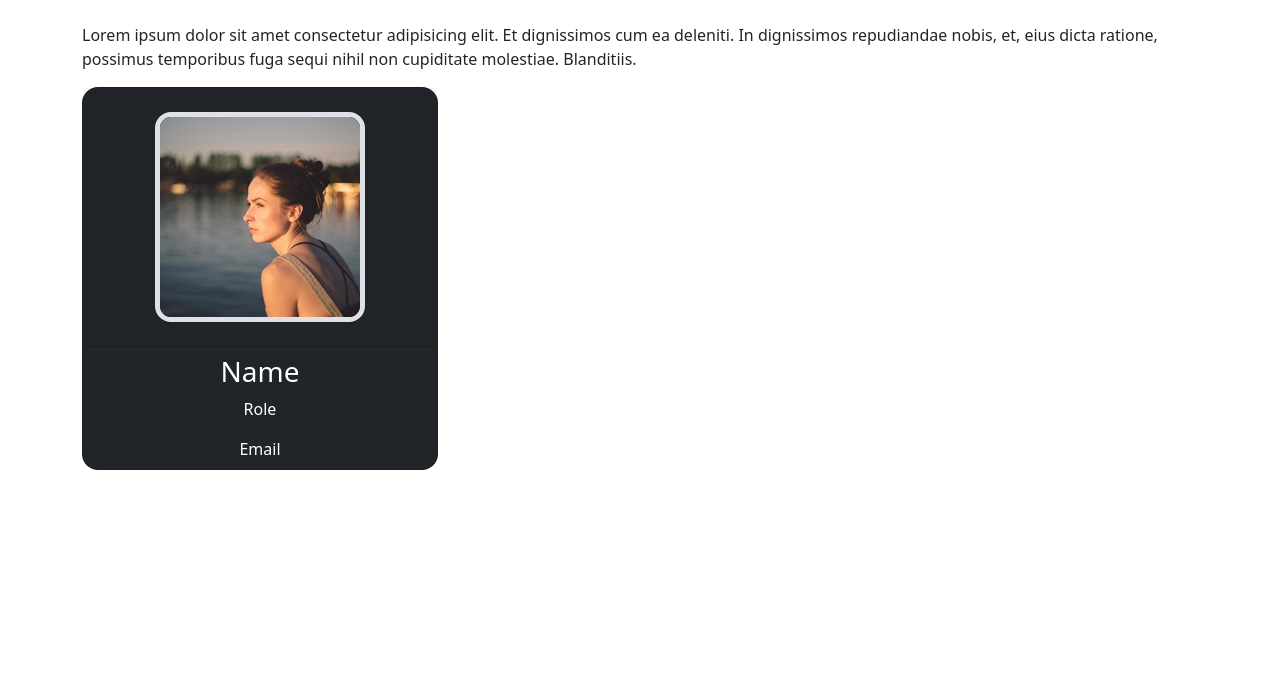
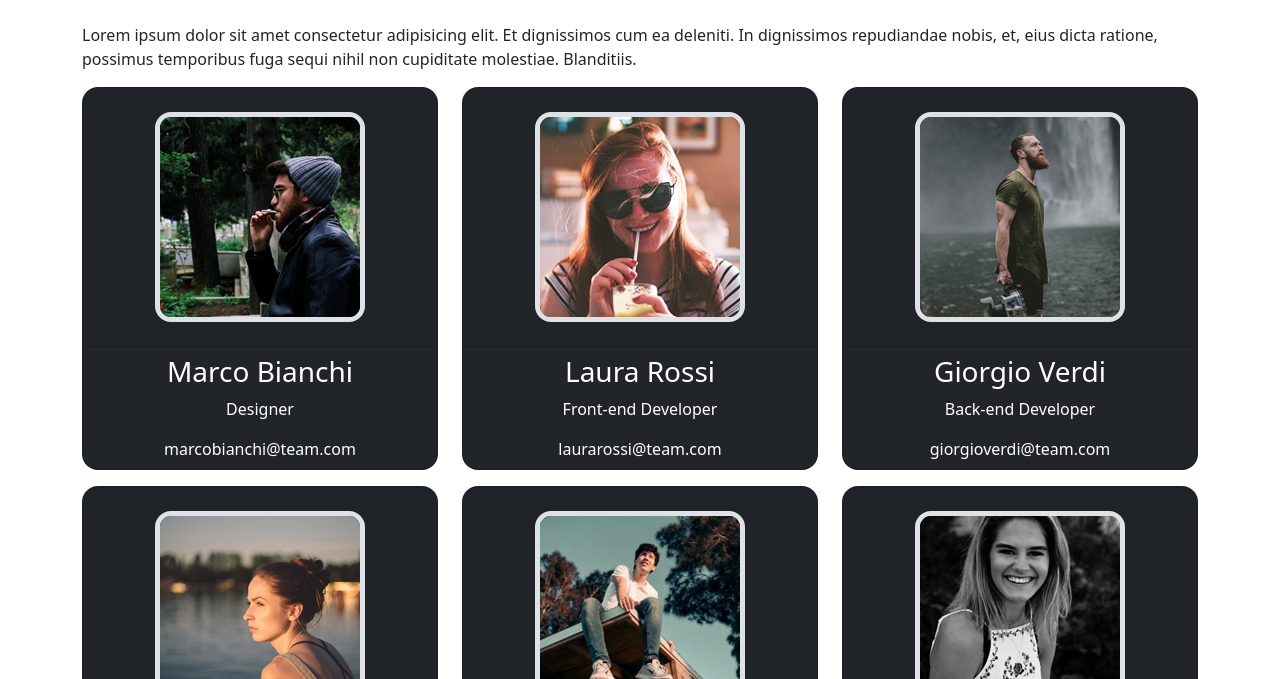
Before and after one commit to gabrieletodaroo9/js-our-team, a plain HTML site: page index.html in a window 1280 px wide. Shown: the part 121-800 px from the top of the page. Drawn offline with nearby package versions, Linux system fonts and the light colour scheme.

Commit message:
completed card creation

```diff
--- a/assets/js/script.js
+++ b/assets/js/script.js
@@ -12,42 +12,68 @@ const teamMembers = [
     name: "Marco Bianchi",
     role: "Designer",
     email: "marcobianchi@team.com",
-    img: "img/male1.png"
+    img: "assets/img/male1.png"
   },
   {
     name: "Laura Rossi",
     role: "Front-end Developer",
     email: "laurarossi@team.com",
-    img: "img/female1.png"
+    img: "assets/img/female1.png"
   },
   {
     name: "Giorgio Verdi",
     role: "Back-end Developer",
     email: "giorgioverdi@team.com",
-    img: "img/male2.png"
+    img: "assets/img/male2.png"
   },
   {
     name: "Marta Ipsum",
     role: "SEO Specialist",
     email: "martarossi@team.com",
-    img: "img/female2.png"
+    img: "assets/img/female2.png"
   },
   {
     name: "Roberto Lorem",
     role: "SEO Specialist",
     email: "robertolorem@team.com",
-    img: "img/male3.png"
+    img: "assets/img/male3.png"
   },
   {
     name: "Daniela Amet",
     role: "Analyst",
     email: "danielaamet@team.com",
-    img: "img/female3.png"
+    img: "assets/img/female3.png"
   }
 ];
 
-// Creo un markup per la creazione di ogni card in html e poi lo copio qui
-
 // Seleziono l'elemento cardcontainer
 
+const cardContainer = document.getElementById("card-container")
+
+// Creo una variabile di appoggio per tutto il markup
+
+let cardMarkUp = ""
+
 //Con un ciclo inserisco il markup dentro il documento ad ogni interazione
+
+for (let i = 0; i < teamMembers.length; i++) {
+
+  cardMarkUp += `<div class="col-12 col-md-6 col-lg-4 mb-3">
+                    <div class="card bg-dark text-white text-center rounded-4">
+                        <div class="card-header pt-4">
+                            <img src="${teamMembers[i].img}" class="rounded-4 mb-3 border border-5" alt="">
+                        </div>
+                        <div class="card-body py-2">
+                            <h3 class="card-title">${teamMembers[i].name}</h3>
+                            <p class="card-text">${teamMembers[i].role}</p>
+                            <p class="card-text">${teamMembers[i].email}</p>
+                        </div>
+                    </div>
+                </div>
+   `
+
+}
+
+// Pusho gli elementi nell'HTML
+
+cardContainer.innerHTML = cardMarkUp
--- a/index.html
+++ b/index.html
@@ -29,18 +29,6 @@
     <main>
         <div class="container">
             <div id="card-container" class="row">
-                <div class="col-12 col-md-6 col-lg-4 mb-3">
-                    <div class="card bg-dark text-white text-center rounded-4">
-                        <div class="card-header pt-4">
-                            <img src="./assets/img/female2.png" class="rounded-4 mb-3 border border-5" alt="">
-                        </div>
-                        <div class="card-body py-2">
-                            <h3 class="card-title">Name</h3>
-                            <p class="card-text">Role</p>
-                            <p class="card-text">Email</p>
-                        </div>
-                    </div>
-                </div>
 
             </div>
         </div>
```
